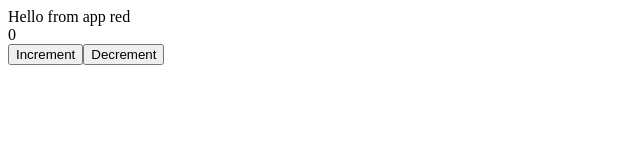
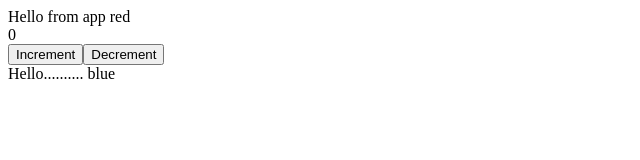
Before and after one commit to malikrajat/learn-react-with-typescript, a React (Create React App) app: page / in a window 1280 px wide. Shown: the top 160 px of the page, without its empty margins (0-640 px from the left). Built offline with nearby package versions, Linux system fonts and the light colour scheme.

Commit message:
remove unused comment

```diff
--- a/src/index.tsx
+++ b/src/index.tsx
@@ -1,14 +1,15 @@
-import { count } from "console";
 import React from "react";
 import ReactDOM from "react-dom";
 import App from "./app/app";
 import Counter from "./app/counter";
+import CounterFC from "./app/CounterFC";
 
 const Root = () => {
 	return (
 		<>
 			<App color="red" />
 			<Counter />
+			<CounterFC color="blue" />
 		</>
 	);
 };
```
